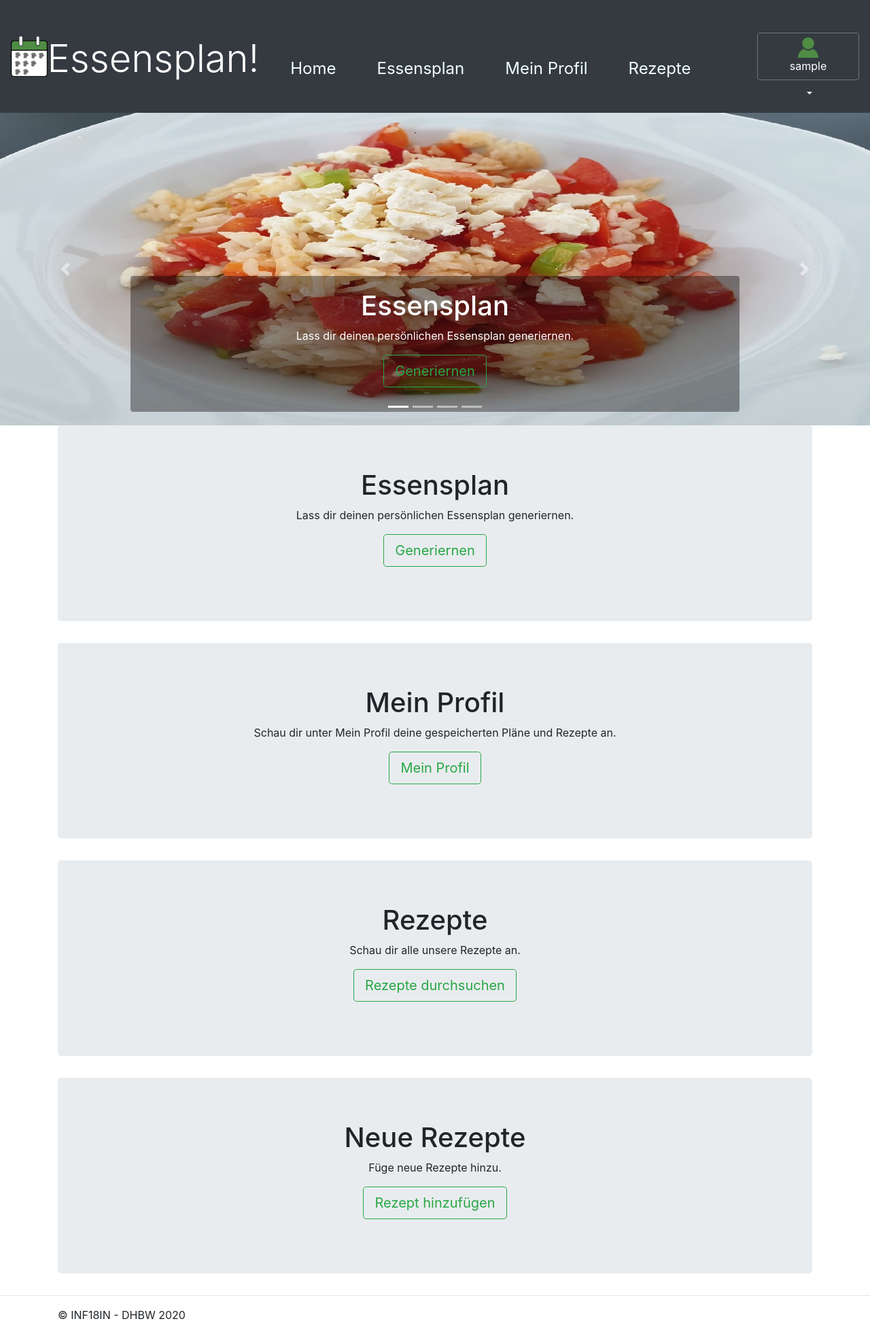
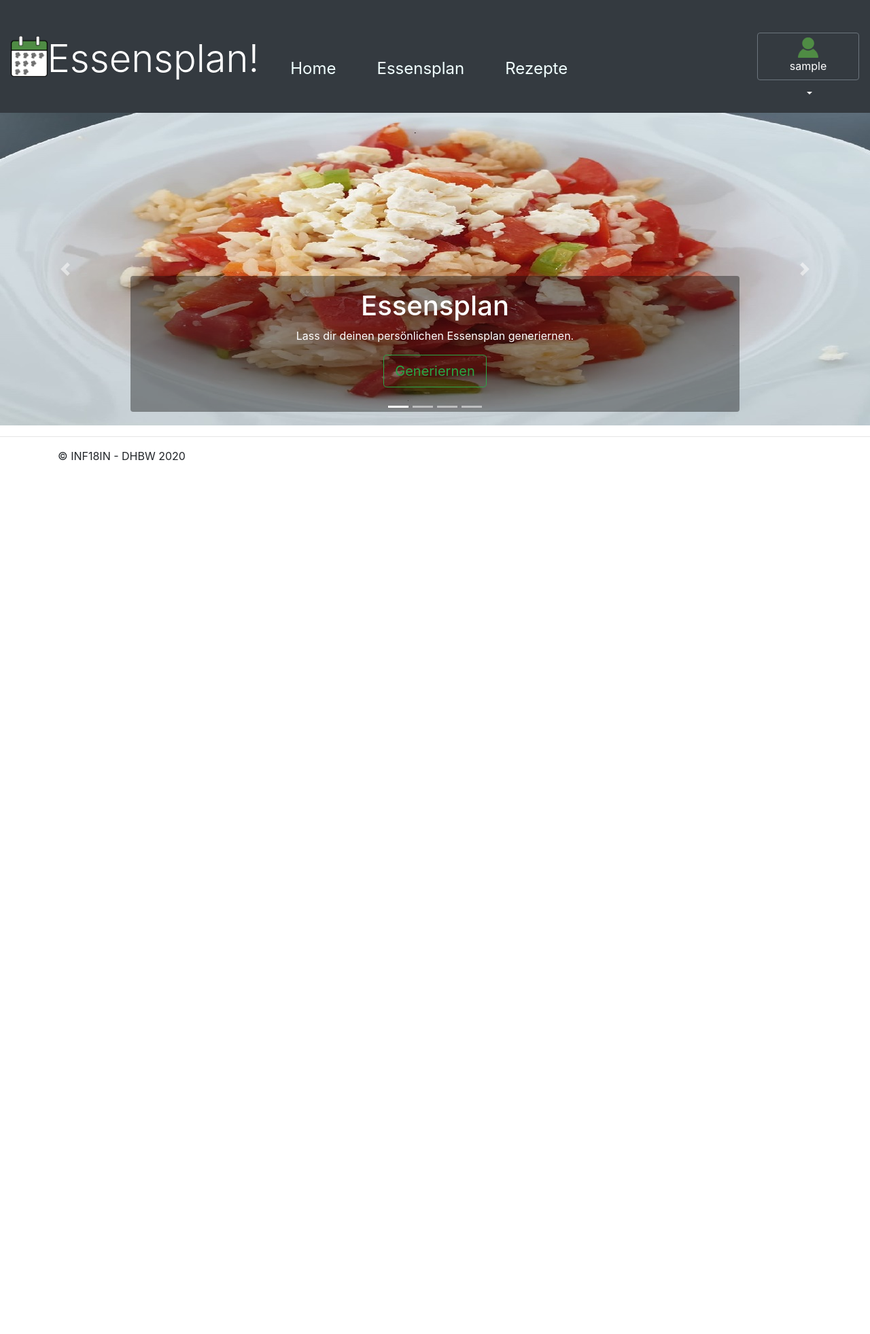
Before and after one commit to FreshMax9000/Essenswebsite, a Django app: page / in a window 1280 px wide. Shown: the whole page at 68% size. After the commit the page ends 677 px from the top, so only its background shows below. Run offline with Django 3.2, Linux system fonts and the light colour scheme; the visitor is signed in with stand-in values (Sample User, id 1); some libraries are stand-ins or nearby versions.

Commit message:
Navigation

```diff
--- a/foodplaner/foodApp/templates/foodApp/base.html
+++ b/foodplaner/foodApp/templates/foodApp/base.html
@@ -35,13 +35,8 @@
               <a class="nav-link" href="{% url 'foodApp:foodplan' %}" style="font-size: x-large; height: 55px; color:azure ; padding: 30px;">Essensplan</a>
             </li>
             <li class="nav-item">
-              <a class="nav-link" href="{% url 'foodApp:myprofil' %}" style="font-size: x-large; height: 55px; color:azure ; padding: 30px;">Mein Profil</a>
+              <a class="nav-link" href="{% url 'foodApp:recipesList' %}" style="font-size: x-large; height: 55px; color:azure ; padding: 30px;">Rezepte</a>
             </li>
-            {% if perms.foodApp.change_recipe %}
-              <li class="nav-item">
-                <a class="nav-link" href="{% url 'foodApp:reviewRecipesList' %}" style="font-size: x-large; height: 55px; color:azure ; padding: 30px;">Rezepte</a>
-              </li>
-            {% endif %}
           </ul>
           <!-- Login/Logout -->
           <div class="navbar-nav">
@@ -50,11 +45,14 @@
                 <button class="btn btn-secondary dropdown-toggle" type="button" id="dropdownMenuButton" data-toggle="dropdown" aria-haspopup="true" aria-expanded="false" style="height: 70px; ; width: 150px; background-color: transparent;">
                   <img src="/media/profil.png" style="max-height: 30px;"; alt="Profli"><br><p style="font-size: medium">{{user}}</p></button>
                 <div class="dropdown-menu" aria-labelledby="dropdownMenuButton" >
+                  <a class="dropdown-item" href="{% url 'foodApp:myprofil' %}">Mein Profil</a>
+                  {% if perms.foodApp.change_recipe %}
+                    <a class="dropdown-item" href="{% url 'foodApp:reviewRecipesList' %}">Verifizieren</a>
+                  {% endif %}
                   <a class="dropdown-item" href="{% url 'profile' %}">Einstellungen</a>
                   <a class="dropdown-item" href="{% url 'logout' %}">Logout</a>
                 </div>
               </div>
-
             {% else %}
               <a class="btn btn-outline-success" style="font-size: x-large" href="{% url 'login' %}">Login</a>
             {% endif %}
--- a/foodplaner/foodApp/templates/foodApp/home.html
+++ b/foodplaner/foodApp/templates/foodApp/home.html
@@ -16,16 +16,6 @@
             <h1>Essensplan</h1>
             <p>Lass dir deinen persönlichen Essensplan generiernen.</p>
             <p><a class="btn btn-lg btn-outline-success" href="{% url 'foodApp:foodplan' %}" role="button">Generiernen</a></p>
-          </div>
-        </div>
-      </div>
-      <div class="carousel-item">
-        <img class="mx-auto d-block w-100" src="/media/foodpicture2.jpg" preserveAspectRatio="xMidYMid slice" role="img">
-        <div class="container">
-          <div class="carousel-caption d-none d-md-block rounded" style="background-color: rgba(10, 10, 10, 0.4);">
-            <h1>Mein Profil</h1>
-            <p>Schau dir unter Mein Profil deine gespeicherten Pläne und Rezepte an.</p>
-            <p><a class="btn btn-lg btn-outline-success" href="{% url 'foodApp:myprofil' %}" role="button">Mein Profil</a></p>
           </div>
         </div>
       </div>
@@ -49,6 +39,16 @@
           </div>
         </div>
       </div>
+      <div class="carousel-item">
+        <img class="mx-auto d-block w-100" src="/media/foodpicture2.jpg" preserveAspectRatio="xMidYMid slice" role="img">
+        <div class="container">
+          <div class="carousel-caption d-none d-md-block rounded" style="background-color: rgba(10, 10, 10, 0.4);">
+            <h1>Mein Profil</h1>
+            <p>Schau dir unter Mein Profil deine gespeicherten Pläne und Rezepte an.</p>
+            <p><a class="btn btn-lg btn-outline-success" href="{% url 'foodApp:myprofil' %}" role="button">Mein Profil</a></p>
+          </div>
+        </div>
+      </div>
     </div>
     <a class="carousel-control-prev" href="#myCarousel" role="button" data-slide="prev">
       <span class="carousel-control-prev-icon" aria-hidden="true"></span>
@@ -64,7 +64,7 @@
 
 <!--main content-->
 {% block main_content %}
-<main role="main">
+<!-- <main role="main">
   <div class="container">
     <div class="jumbotron" style=" text-align: center;">
       <h1>Essensplan</h1>
@@ -87,5 +87,5 @@
       <p><a class="btn btn-lg btn-outline-success" href="{% url 'foodApp:addRecipe' %}" role="button">Rezept hinzufügen</a></p>
     </div>
   </div>
-</main>
+</main>-->
 {% endblock main_content %}
```
